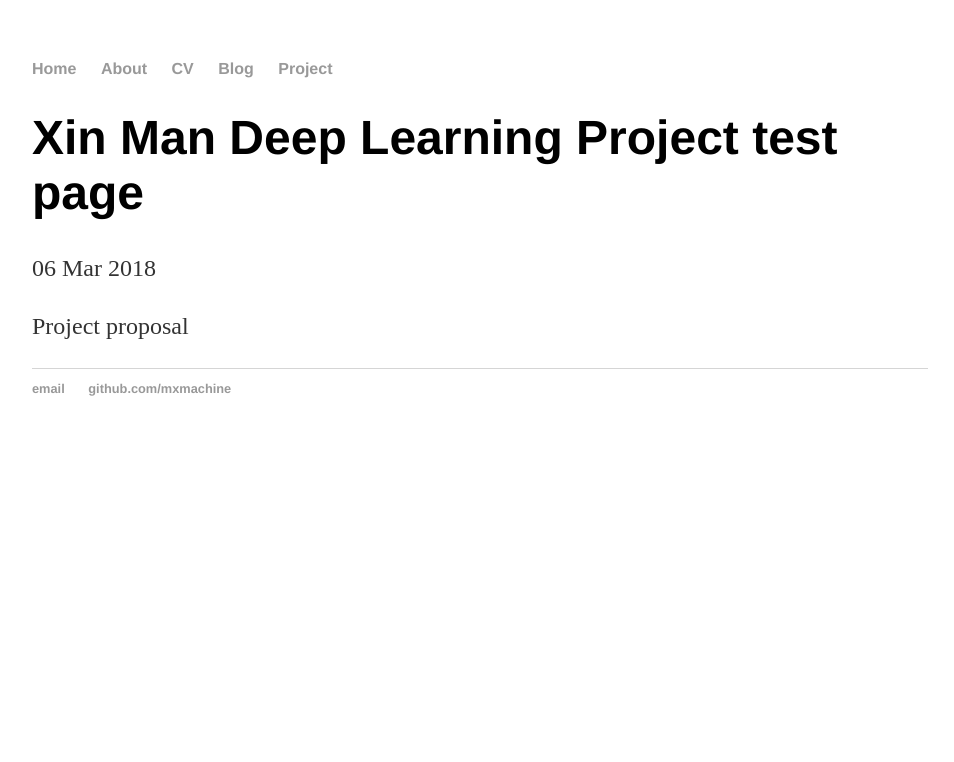
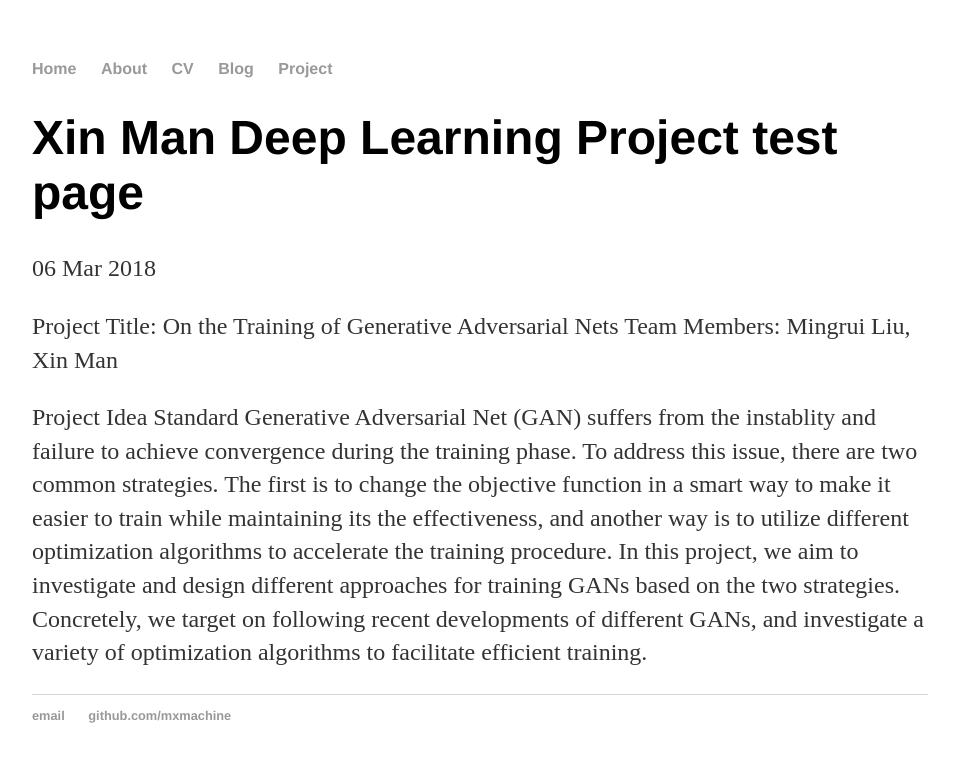
Before and after one commit to mxmachine/mxmachine.github.io, a Jekyll site: the page built from _posts/2018-03-06-Deep-Learning-Project-test.md, in a window 1280 px wide. Shown: the top 762 px of the page, without its empty margins (160-1114 px from the left). Built offline with Jekyll 4.4.1, drawn with Linux system fonts in a browser that asks for light colours.

Commit message:
Update 2018-03-06-Deep-Learning-Project-test.md

```diff
--- a/_posts/2018-03-06-Deep-Learning-Project-test.md
+++ b/_posts/2018-03-06-Deep-Learning-Project-test.md
@@ -4,4 +4,8 @@
 date: 2018-03-06
 ---
 
-Project proposal
+Project Title: On the Training of Generative Adversarial Nets
+Team Members: Mingrui Liu, Xin Man
+
+Project Idea
+Standard Generative Adversarial Net (GAN) suffers from the instablity and failure to achieve convergence during the training phase. To address this issue, there are two common strategies. The first is to change the objective function in a smart way to make it easier to train while maintaining its the effectiveness, and another way is to utilize different optimization algorithms to accelerate the training procedure. In this project, we aim to investigate and design different approaches for training GANs based on the two strategies. Concretely, we target on following recent developments of different GANs, and investigate a variety of optimization algorithms to facilitate efficient training.
```
